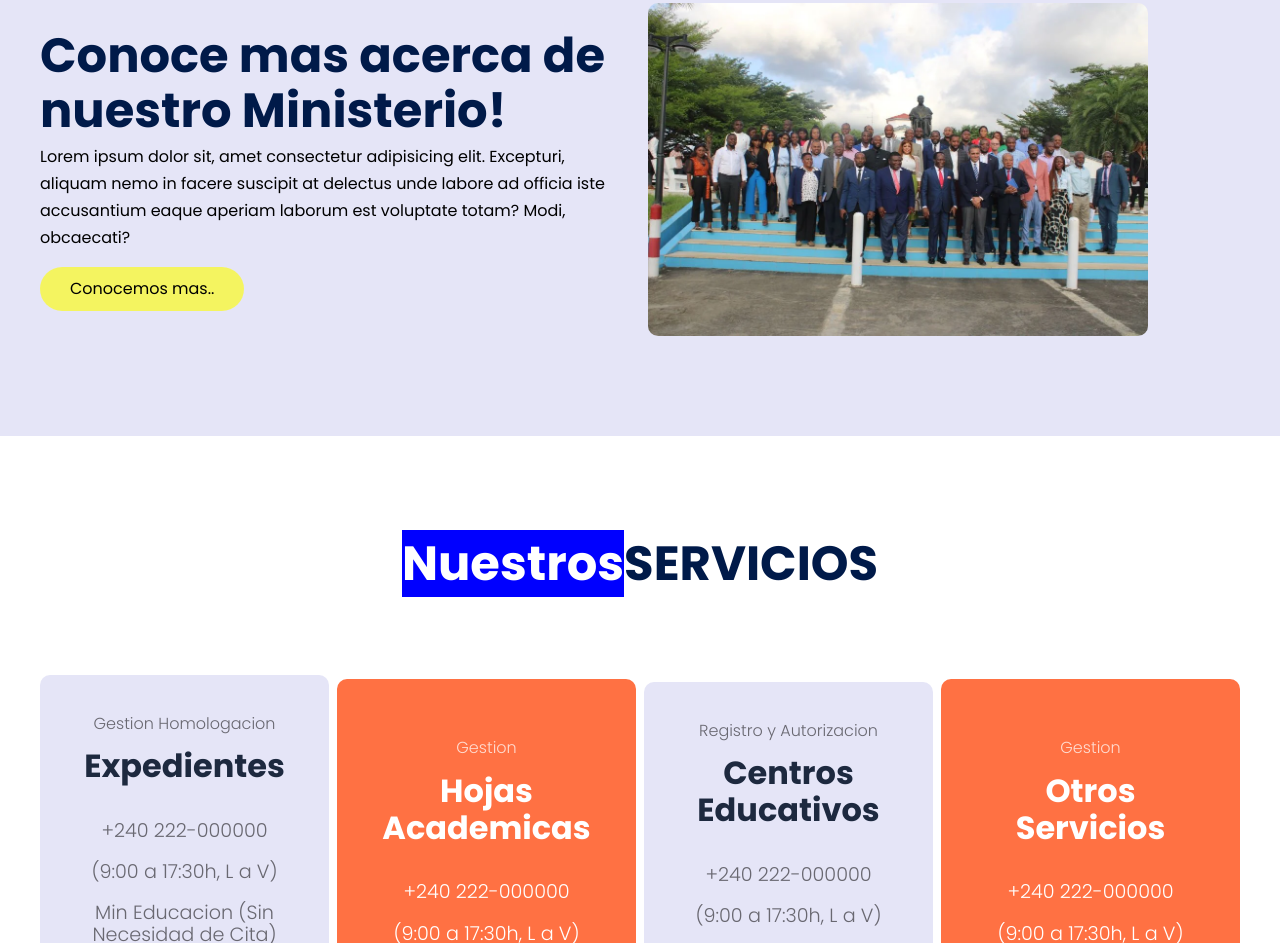
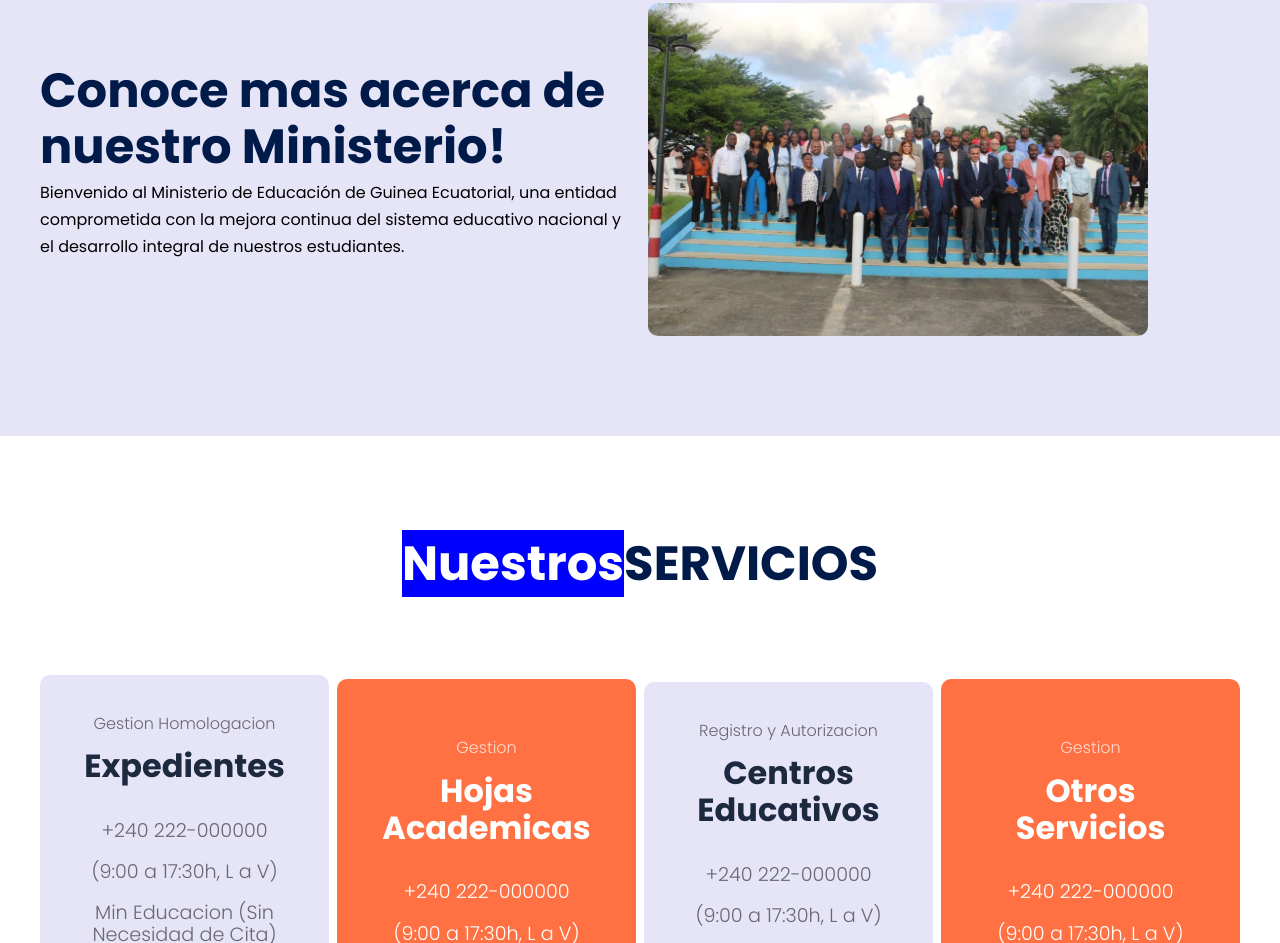
Before and after one commit to andrewsdeve/minedueg.io, a plain HTML site: page index.html in a window 1280 px wide. Shown: the part 1633-2576 px from the top of the page. Drawn offline with Linux system fonts and the light colour scheme.

Commit message:
ministerio

```diff
--- a/index.html
+++ b/index.html
@@ -88,10 +88,7 @@
             <div class="knowledge__container container">
                 <div class="knowledege__texts">
                     <h2 class="subtitle" id="ministerio">Conoce mas acerca de nuestro Ministerio!</h2>
-                    <p class="knowledge__paragraph">Lorem ipsum dolor sit, amet consectetur adipisicing elit. Excepturi,
-                        aliquam nemo in facere suscipit at delectus unde labore ad officia iste accusantium eaque
-                        aperiam laborum est voluptate totam? Modi, obcaecati?</p>
-                    <a href="#" class="cta">Conocemos mas..</a>
+                    <p class="knowledge__paragraph">Bienvenido al Ministerio de Educación de Guinea Ecuatorial, una entidad comprometida con la mejora continua del sistema educativo nacional y el desarrollo integral de nuestros estudiantes. </a>
                 </div>
 
                 <figure class="knowledge__picture">
```
